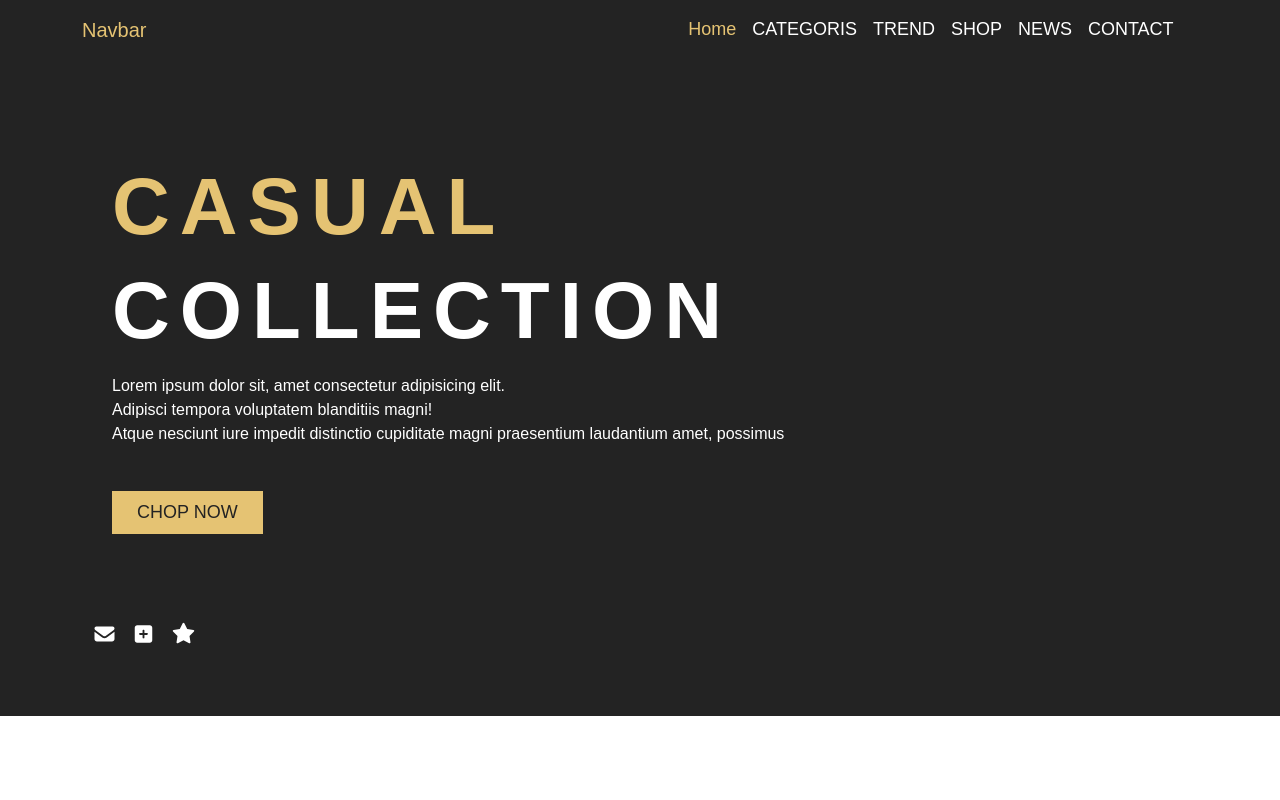
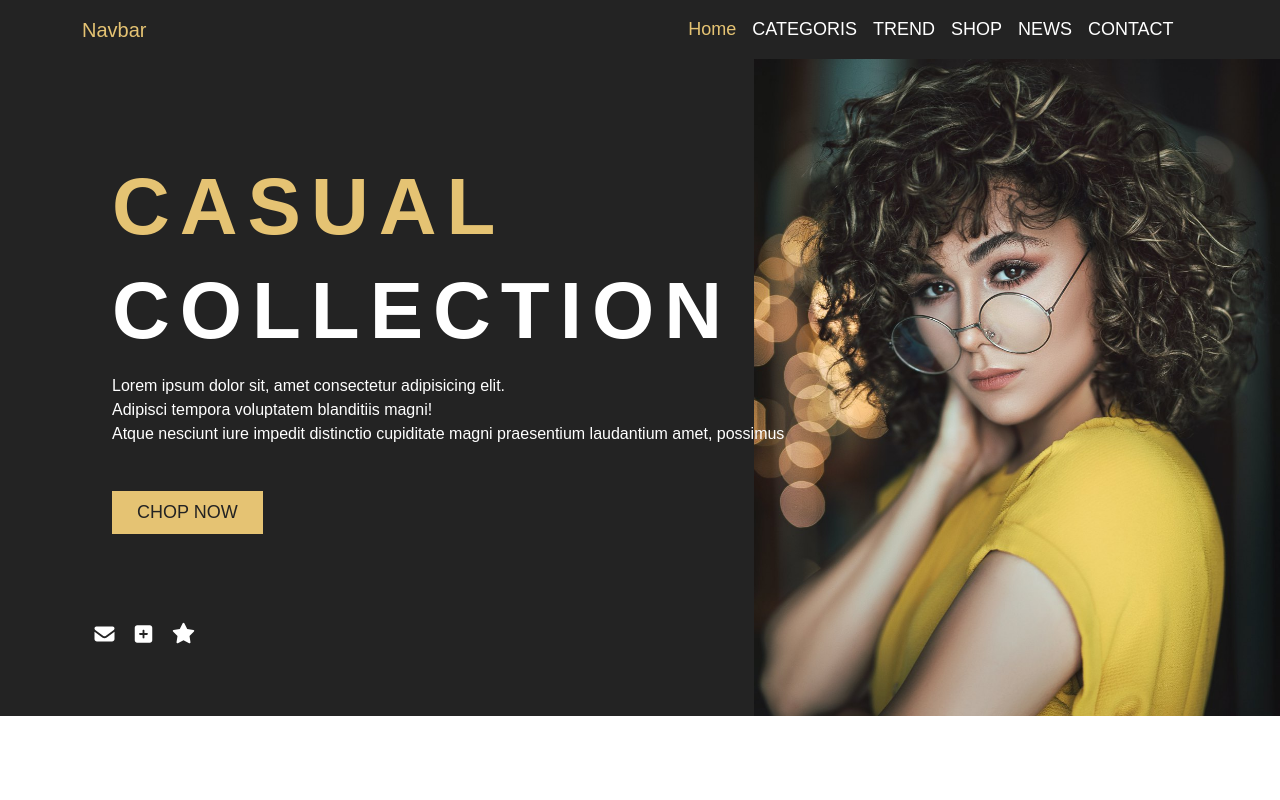
Before and after one commit to ibrahimkrabik/fashion, a plain HTML site: page index.html in a window 1280 px wide. Shown: the top 800 px of the page. Drawn offline with nearby package versions, Linux system fonts and the light colour scheme; files whose address does not match are found by name.

Commit message:
Update style.css

```diff
--- a/style.css
+++ b/style.css
@@ -10,7 +10,7 @@
 }
 /* start header */
 header {
-  background-image: url(../photo/IMG_20221026_095337_909.jpg);
+  background-image: url(IMG_20221026_095337_909.jpg);
   background-size: contain;
   background-repeat: no-repeat;
   background-position: right;
```
